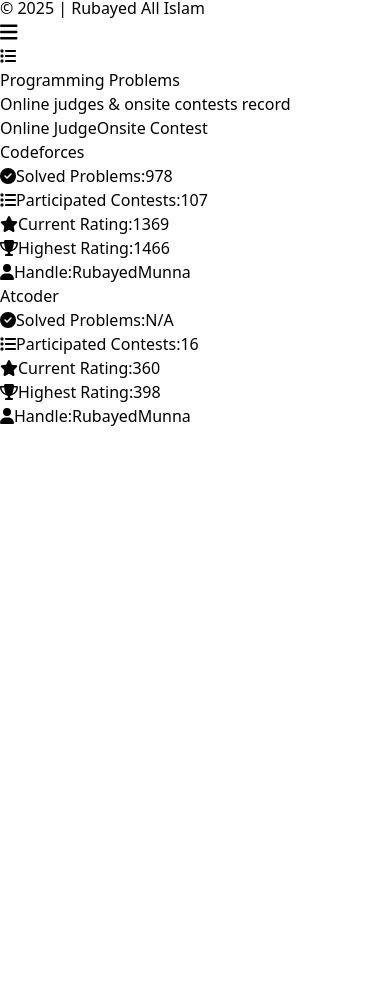
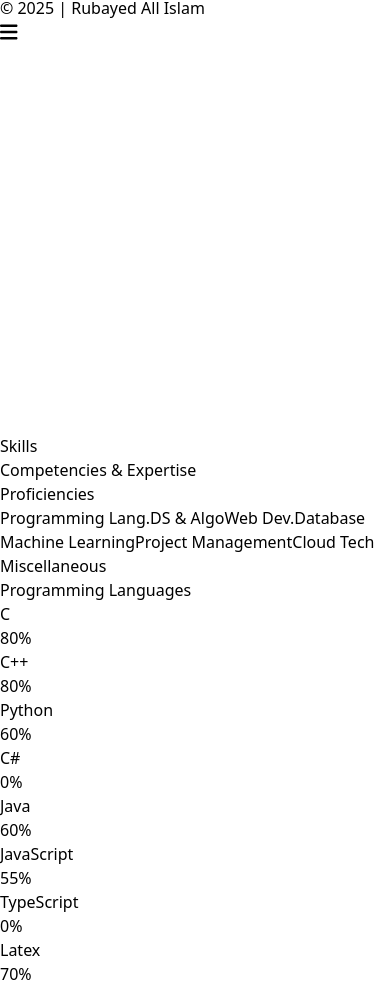
Before and after one commit to RubayedMunna/Portfolio, a React (Vite) app: page /skills in a window 390 px wide. Shown: the part 1092-2078 px from the top of the page. Before the commit the page ends 1520 px from the top, so only its background shows below. Built offline with nearby package versions, Linux system fonts and the light colour scheme.

Commit message:
mobile responsive

```diff
--- a/src/components/SeminarWorkshop/SeminarWorkshop.jsx
+++ b/src/components/SeminarWorkshop/SeminarWorkshop.jsx
@@ -52,8 +52,7 @@
                         <button
                             key={id}
                             onClick={() => toggleContent(id)}
-                            className={`relative px-6 py-3 text-sm font-semibold rounded-full border transition-all duration-300 ${
-                                activeSection === id
+                            className={`relative px-6 py-3 text-sm font-semibold rounded-full border transition-all duration-300 ${activeSection === id
                                     ? 'bg-gradient-to-r from-amber-600 to-amber-700 text-white border-amber-600 shadow-lg scale-105'
                                     : 'bg-white text-gray-800 border-amber-300 hover:text-amber-700 hover:border-amber-500 hover:shadow-md'
                                 }`}
--- a/src/components/Skills/Skills.jsx
+++ b/src/components/Skills/Skills.jsx
@@ -1,89 +1,72 @@
 import React, { useState } from 'react';
-import { FontAwesomeIcon } from '@fortawesome/react-fontawesome';
-import { faCheckCircle, faList, faTrophy, faUser, faStar } from '@fortawesome/free-solid-svg-icons';
+import ProgrammingLanguage from './ProgrammingLanguage/ProgrammingLanguage';
+import WebDevelopment from './WebDevelopment/WebDevelopment';
+import Database from './Database/Database';
+import MachineLearning from './MachineLearning/MachineLearning';
+import ProjectManagement from './ProjectManagement/ProjectManagement';
+import Cloud from './Cloud/Cloud';
+import Miscellaneous from './Miscellaneous/Miscellaneous';
+import DSAndAlgo from './DSAndAlgo/DSAndAlgo';
 
-function ProgrammingProblems() {
-    const [activeSection, setActiveSection] = useState('online');
+function Skills() {
+    const [activeSection, setActiveSection] = useState('programming-language');
 
     const toggleContent = (sectionId) => setActiveSection(sectionId);
 
-    const sections = [
-        { id: 'online', label: 'Online Judge' },
-        { id: 'onsite', label: 'Onsite Contest' },
-    ];
-
-    const onlineOJ = [
-        {
-            id: 1,
-            ojName: 'Codeforces',
-            ojLink:'https://codeforces.com/',
-            ojHandle: 'https://codeforces.com/profile/RubayedMunna',
-            ojHandleName: 'RubayedMunna',
-            solvedProblems: 978,
-            participatedContest: 107,
-            highestRating: 1466,
-            currentRating: 1369,
-        },
-        {
-            id: 2,
-            ojName: 'Atcoder',
-            ojLink:'https://atcoder.jp/',
-            ojHandle: 'https://atcoder.jp/users/RubayedMunna',
-            ojHandleName: 'RubayedMunna',
-            solvedProblems: 'N/A',
-            participatedContest: 16,
-            highestRating: 398,
-            currentRating: 360,
-        },
-        // ...other OJs
-    ];
-
-    const onsiteContests = [
-        {
-            id: 3,
-            contestTitle: 'The 2022 ICPC Asia Dhaka Regional Site Online Preliminary Contest',
-            organizer: 'International Collegiate Programming Contest(ICPC)',
-            teamname: 'JU_Tintin',
-            location: 'Online',
-            teamMembers: 'Md Sahal, Jahid Hossain',
-            rank: 87,
-            date: '2022-2023',
-            website: '#'
-        },
-        // ...other contests
+    const buttons = [
+        { id: 'programming-language', label: 'Programming Lang.' },
+        { id: 'ds-algo', label: 'DS & Algo' },
+        { id: 'web-development', label: 'Web Dev.' },
+        { id: 'database', label: 'Database' },
+        { id: 'machine-learning', label: 'Machine Learning' },
+        { id: 'project-management', label: 'Project Management' },
+        { id: 'cloud-technology', label: 'Cloud Tech' },
+        { id: 'miscellaneous', label: 'Miscellaneous' },
     ];
 
     return (
         <div className="container mt-10 mx-auto">
             <div className="ms-3 me-4">
 
-                {/* --- Modern Header --- */}
+                {/* --- Stylish Skills Header --- */}
                 <header className="relative mb-10 overflow-hidden rounded-2xl bg-gradient-to-r from-amber-600 via-amber-700 to-amber-800 text-white shadow-2xl">
+                    {/* Animated radial gradient */}
                     <div className="absolute inset-0 bg-[radial-gradient(ellipse_at_top_left,_var(--tw-gradient-stops))] from-amber-400/30 via-transparent to-transparent animate-pulse-slow"></div>
+
                     <div className="relative container mx-auto px-6 py-6 flex items-center justify-between">
+                        {/* Left Section: Icon + Title + Subtitle */}
                         <div className="flex items-center space-x-4">
                             <div className="w-12 h-12 rounded-full bg-white/20 backdrop-blur-md flex items-center justify-center shadow-md border border-white/30">
-                                <FontAwesomeIcon icon={faList} className="text-white w-6 h-6" />
+                                <svg xmlns="http://www.w3.org/2000/svg" fill="none" viewBox="0 0 24 24" strokeWidth={2} stroke="white" className="w-6 h-6">
+                                    {/* Skills / competency icon (star) */}
+                                    <path strokeLinecap="round" strokeLinejoin="round" d="M12 6l2.09 6.26L20 12l-4.91 3.74L15.18 20 12 16.91 8.82 20l1.09-4.26L5 12l5.91-.74L12 6z" />
+                                </svg>
                             </div>
                             <div>
-                                <h1 className="text-4xl font-extrabold tracking-tight">Programming Problems</h1>
-                                <p className="text-amber-200 text-sm mt-1">Online judges & onsite contests record</p>
+                                <h1 className="text-4xl font-extrabold tracking-tight">Skills</h1>
+                                <p className="text-amber-200 text-sm mt-1">Competencies & Expertise</p>
                             </div>
+                        </div>
+
+                        {/* Right Section: Badge */}
+                        <div className="hidden md:block bg-white/10 px-4 py-2 rounded-full border border-white/20 text-sm font-medium tracking-wide hover:bg-white/20 transition">
+                            <span className="text-amber-200">Proficiencies</span>
                         </div>
                     </div>
                 </header>
 
+
+
                 {/* --- Modern Buttons --- */}
                 <div className="flex flex-wrap gap-3 justify-center mb-8">
-                    {sections.map(({ id, label }) => (
+                    {buttons.map(({ id, label }) => (
                         <button
                             key={id}
                             onClick={() => toggleContent(id)}
-                            className={`relative px-5 py-2 text-sm font-semibold rounded-full border transition-all duration-300 ${
-                                activeSection === id
-                                    ? 'bg-gradient-to-r from-amber-600 to-amber-700 text-white border-amber-600 shadow-lg scale-105'
-                                    : 'bg-white text-gray-800 border-amber-300 hover:text-amber-700 hover:border-amber-500 hover:shadow-md'
-                            }`}
+                            className={`relative px-5 py-2 text-sm font-semibold rounded-full border transition-all duration-300 ${activeSection === id
+                                ? 'bg-gradient-to-r from-amber-600 to-amber-700 text-white border-amber-600 shadow-lg scale-105'
+                                : 'bg-white text-gray-800 border-amber-300 hover:text-amber-700 hover:border-amber-500 hover:shadow-md'
+                                }`}
                         >
                             {activeSection === id && (
                                 <span className="absolute inset-0 bg-amber-400/20 blur-md rounded-full animate-pulse-slow"></span>
@@ -93,78 +76,61 @@
                     ))}
                 </div>
 
-                {/* --- Online Judge Section --- */}
-                {activeSection === 'online' && (
-                    <div className="grid grid-cols-1 md:grid-cols-2 lg:grid-cols-2 gap-6">
-                        {onlineOJ.map((event) => (
-                            <div key={event.id} className="rounded-xl overflow-hidden shadow-xl border-2 border-amber-200 hover:border-amber-400 hover:scale-105 hover:shadow-2xl hover:bg-amber-50 transition-all duration-300 bg-white">
-                                <div className="bg-gradient-to-r from-amber-600 to-amber-700 h-3 w-full"></div>
-                                <div className="px-6 py-4">
-                                    <h2 className="font-bold text-xl mb-3 text-gray-800 hover:text-amber-700 transition-colors duration-300">
-                                        <a href={event.ojLink} target="_blank" rel="noopener noreferrer">{event.ojName}</a>
-                                    </h2>
-                                    <ul className="list-disc list-inside space-y-2">
-                                        <li className="flex items-center">
-                                            <FontAwesomeIcon icon={faCheckCircle} className="text-green-500 mr-3" />
-                                            <span className="font-semibold text-gray-700">Solved Problems:</span>
-                                            <span className="mx-2 text-gray-600">{event.solvedProblems}</span>
-                                        </li>
-                                        <li className="flex items-center">
-                                            <FontAwesomeIcon icon={faList} className="text-blue-500 mr-3" />
-                                            <span className="font-semibold text-gray-700">Participated Contests:</span>
-                                            <span className="mx-2 text-gray-600">{event.participatedContest}</span>
-                                        </li>
-                                        <li className="flex items-center">
-                                            <FontAwesomeIcon icon={faStar} className="text-yellow-500 mr-3" />
-                                            <span className="font-semibold text-gray-700">Current Rating:</span>
-                                            <span className="mx-2 text-gray-600">{event.currentRating}</span>
-                                        </li>
-                                        <li className="flex items-center">
-                                            <FontAwesomeIcon icon={faTrophy} className="text-orange-500 mr-3" />
-                                            <span className="font-semibold text-gray-700">Highest Rating:</span>
-                                            <span className="mx-2 text-gray-600">{event.highestRating}</span>
-                                        </li>
-                                        <li className="flex items-center">
-                                            <FontAwesomeIcon icon={faUser} className="text-purple-500 mr-3" />
-                                            <span className="font-semibold text-gray-700">Handle:</span>
-                                            <a href={event.ojHandle} target="_blank" rel="noopener noreferrer" className="text-amber-600 font-semibold hover:text-amber-700 mx-2 transition-colors">{event.ojHandleName}</a>
-                                        </li>
-                                    </ul>
-                                </div>
-                            </div>
-                        ))}
-                    </div>
-                )}
+                {/* --- Content Sections --- */}
+                <div className="mt-6 space-y-6">
+                    {activeSection === 'programming-language' && (
+                        <>
+                            <h2 className="text-2xl font-bold mb-3">Programming Languages</h2>
+                            <ProgrammingLanguage />
+                        </>
+                    )}
+                    {activeSection === 'ds-algo' && (
+                        <>
+                            <h2 className="text-2xl font-bold mb-3">Data Structures & Algorithms</h2>
+                            <DSAndAlgo />
+                        </>
+                    )}
+                    {activeSection === 'web-development' && (
+                        <>
+                            <h2 className="text-2xl font-bold mb-3">Web Development</h2>
+                            <WebDevelopment />
+                        </>
+                    )}
+                    {activeSection === 'database' && (
+                        <>
+                            <h2 className="text-2xl font-bold mb-3">Database</h2>
+                            <Database />
+                        </>
+                    )}
+                    {activeSection === 'machine-learning' && (
+                        <>
+                            <h2 className="text-2xl font-bold mb-3">Machine Learning</h2>
+                            <MachineLearning />
+                        </>
+                    )}
+                    {activeSection === 'project-management' && (
+                        <>
+                            <h2 className="text-2xl font-bold mb-3">Project Management</h2>
+                            <ProjectManagement />
+                        </>
+                    )}
+                    {activeSection === 'cloud-technology' && (
+                        <>
+                            <h2 className="text-2xl font-bold mb-3">Cloud Technology</h2>
+                            <Cloud />
+                        </>
+                    )}
+                    {activeSection === 'miscellaneous' && (
+                        <>
+                            <h2 className="text-2xl font-bold mb-3">Miscellaneous</h2>
+                            <Miscellaneous />
+                        </>
+                    )}
+                </div>
 
-                {/* --- Onsite Contest Section --- */}
-                {activeSection === 'onsite' && (
-                    <div className="grid grid-cols-1 md:grid-cols-2 lg:grid-cols-2 gap-6">
-                        {onsiteContests.map((contest) => (
-                            <div key={contest.id} className="rounded-xl overflow-hidden shadow-xl border-2 border-amber-200 hover:border-amber-400 hover:scale-105 hover:shadow-2xl hover:bg-amber-50 transition-all duration-300 bg-white">
-                                <div className="bg-gradient-to-r from-amber-600 to-amber-700 h-3 w-full"></div>
-                                <div className="px-6 py-4">
-                                    <h2 className="font-bold text-xl mb-3 text-gray-800">{contest.contestTitle}</h2>
-                                    <ul className="list-disc list-inside space-y-2 text-gray-700">
-                                        <li><span className="font-semibold">Team:</span> <span className="ml-2">{contest.teamname}</span></li>
-                                        <li><span className="font-semibold">Team Members:</span> <span className="ml-2">{contest.teamMembers}</span></li>
-                                        <li><span className="font-semibold">Rank:</span> <span className="ml-2">{contest.rank}</span></li>
-                                        <li><span className="font-semibold">Organizer:</span> <span className="ml-2">{contest.organizer}</span></li>
-                                        <li><span className="font-semibold">Location:</span> <span className="ml-2">{contest.location}</span></li>
-                                    </ul>
-                                </div>
-                                <div className="px-6 py-4 flex items-center justify-between">
-                                    <span className="bg-amber-600 text-white font-bold py-2 px-3 rounded-lg shadow-md">{contest.date}</span>
-                                    <a href={contest.website} target="_blank" rel="noopener noreferrer" className="bg-gray-800 hover:bg-black text-white font-bold py-2 px-3 rounded-lg transition-all duration-300 hover:scale-110 shadow-md flex items-center">
-                                        View
-                                    </a>
-                                </div>
-                            </div>
-                        ))}
-                    </div>
-                )}
             </div>
         </div>
-    )
+    );
 }
 
-export default ProgrammingProblems;
+export default Skills;
```
Lines whose indentation alone changed are shown as unchanged.
